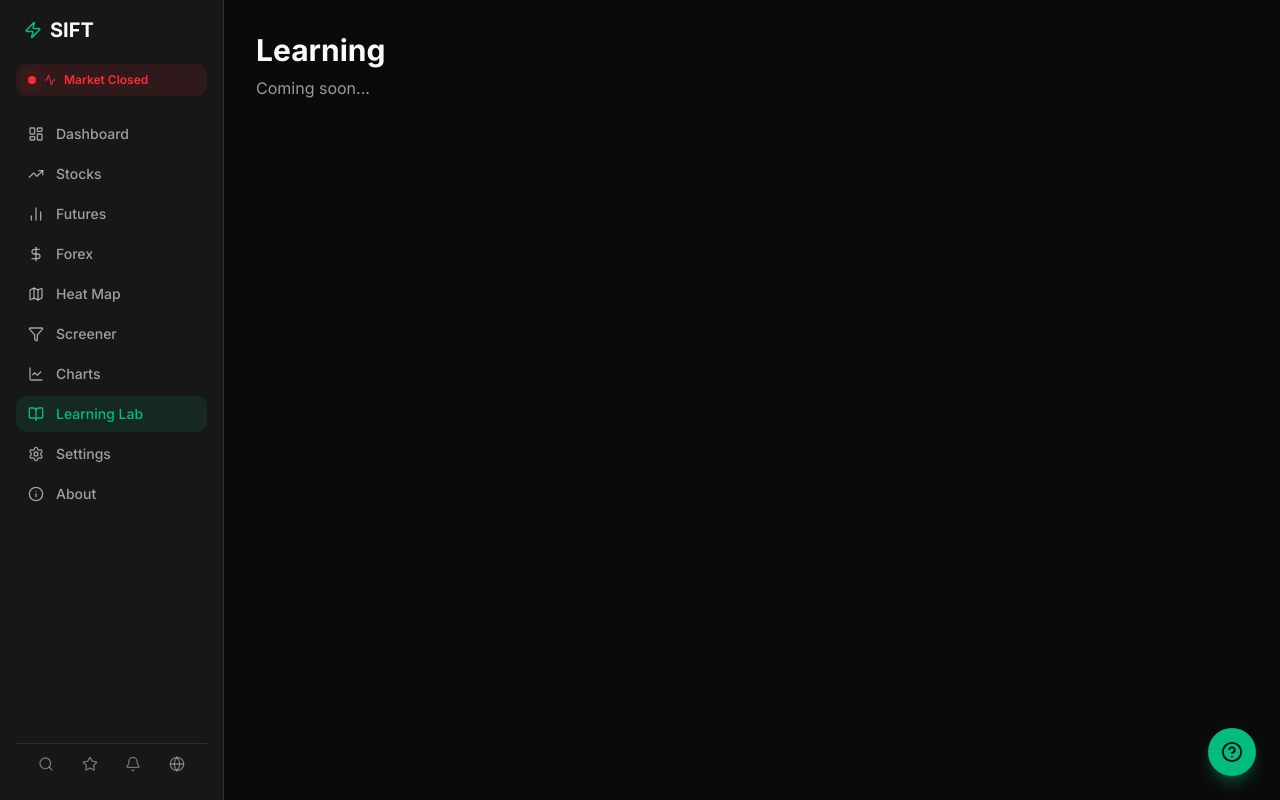
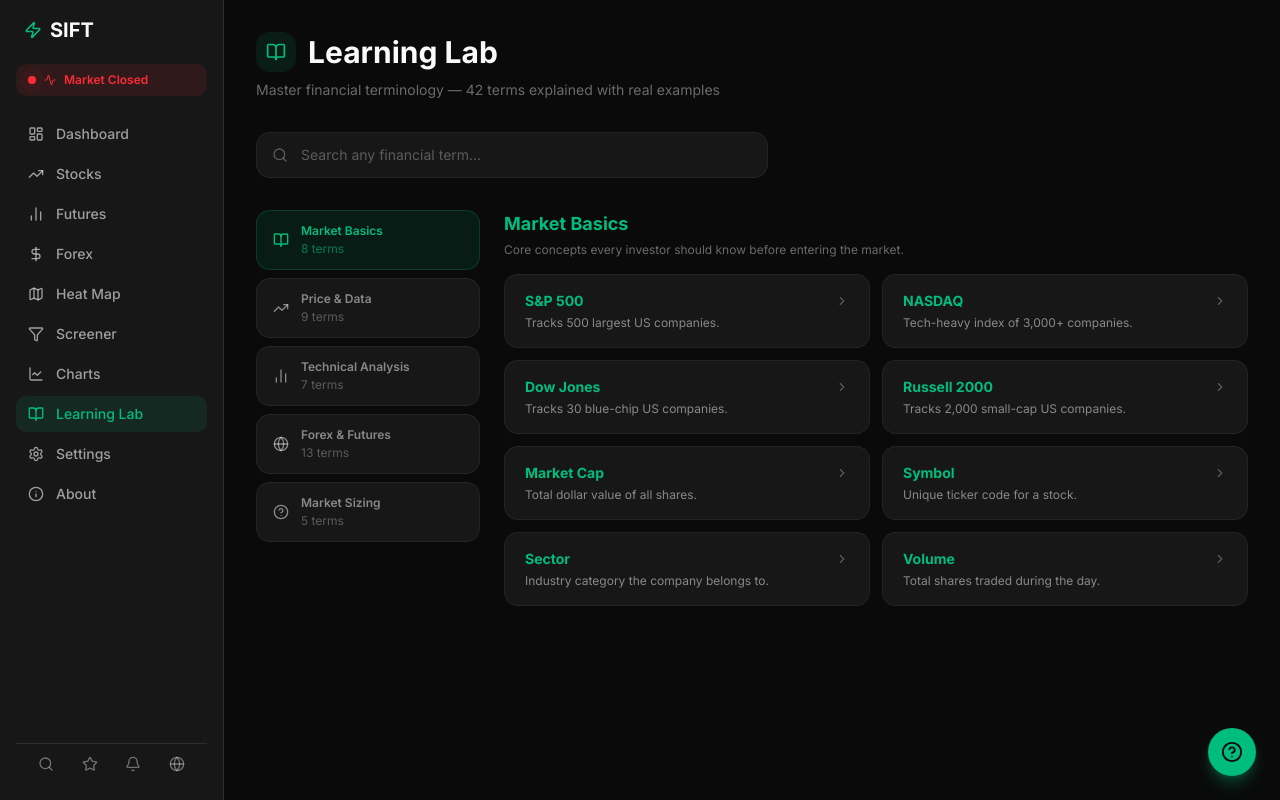
Before and after one commit to DeafGecko/sift_visual, a Next.js app: page /learning in a window 1280 px wide. Built offline with nearby package versions, Linux system fonts and the light colour scheme.

Commit message:
Build full Learning Lab page

```diff
--- a/app/components/dashboardLayout.tsx
+++ b/app/components/dashboardLayout.tsx
@@ -117,7 +117,7 @@
               <IndexCard symbol="VOO" label="S&P 500" />
               <IndexCard symbol="QQQ" label="NASDAQ" />
               <IndexCard symbol="DIA" label="DOW JONES" />
-              {/* <IndexCard symbol="IWM" label="RUSSELL 2000" /> */}
+              <IndexCard symbol="IWM" label="RUSSELL 2000" />
             </CardContent>
           </Card>
 
--- a/app/learning/page.tsx
+++ b/app/learning/page.tsx
@@ -1,8 +1,202 @@
-export default function learningPage() {
+'use client';
+import { useState } from 'react';
+import { motion } from 'framer-motion';
+import { BookOpen, TrendingUp, BarChart2, Globe, HelpCircle, ChevronRight, Search } from 'lucide-react';
+import { DEFINITIONS } from '@/app/components/EduTooltip';
+
+const CATEGORIES = [
+  {
+    id: 'basics',
+    label: 'Market Basics',
+    icon: BookOpen,
+    color: 'text-emerald-500',
+    bg: 'bg-emerald-500/10',
+    border: 'border-emerald-500/20',
+    terms: ['S&P 500', 'NASDAQ', 'Dow Jones', 'Russell 2000', 'Market Cap', 'Symbol', 'Sector', 'Volume'],
+    description: 'Core concepts every investor should know before entering the market.',
+  },
+  {
+    id: 'price',
+    label: 'Price & Data',
+    icon: TrendingUp,
+    color: 'text-blue-400',
+    bg: 'bg-blue-500/10',
+    border: 'border-blue-500/20',
+    terms: ['Price', 'Open', 'High', 'Low', 'Change', 'VWAP', 'Volume Bars', 'Top Gainers', 'Top Losers'],
+    description: 'Understanding price data, how it is calculated, and what it tells you.',
+  },
+  {
+    id: 'technical',
+    label: 'Technical Analysis',
+    icon: BarChart2,
+    color: 'text-amber-400',
+    bg: 'bg-amber-500/10',
+    border: 'border-amber-500/20',
+    terms: ['Candlestick', 'Line Chart', 'Area Chart', 'MA20', 'MA50', 'MA200', 'Heat Map'],
+    description: 'Chart types and indicators used to analyze price movements and trends.',
+  },
+  {
+    id: 'forex',
+    label: 'Forex & Futures',
+    icon: Globe,
+    color: 'text-purple-400',
+    bg: 'bg-purple-500/10',
+    border: 'border-purple-500/20',
+    terms: ['Pair', 'Base', 'Quote', 'Rate', 'Bid', 'Ask', 'Major Pairs', 'Cross Pairs', 'Exotic Pairs', 'Contract', 'Equity Futures', 'Commodities', 'Bonds'],
+    description: 'Currency pairs, exchange rates, and futures contracts explained.',
+  },
+  {
+    id: 'sizing',
+    label: 'Market Sizing',
+    icon: HelpCircle,
+    color: 'text-rose-400',
+    bg: 'bg-rose-500/10',
+    border: 'border-rose-500/20',
+    terms: ['Mega Cap', 'Large Cap', 'Mid Cap', 'Min Change', 'Max Change'],
+    description: 'How companies are categorized by size and what that means for investors.',
+  },
+];
+
+export default function LearningLabPage() {
+  const [activeCategory, setActiveCategory] = useState(CATEGORIES[0]);
+  const [selectedTerm, setSelectedTerm] = useState<string | null>(null);
+  const [searchVal, setSearchVal] = useState('');
+
+  const searchResults = searchVal.length > 1
+    ? Object.entries(DEFINITIONS).filter(([term]) =>
+        term.toLowerCase().includes(searchVal.toLowerCase())
+      )
+    : [];
+
   return (
-    <div className="p-8">
-      <h1 className="text-3xl font-bold">Learning</h1>
-      <p className="text-foreground/60 mt-2">Coming soon...</p>
-    </div>
+    <motion.div
+      initial={{ opacity: 0 }}
+      animate={{ opacity: 1 }}
+      className="p-8 min-h-screen bg-background text-foreground"
+    >
+      {/* Header */}
+      <div className="mb-8">
+        <div className="flex items-center gap-3 mb-2">
+          <div className="w-10 h-10 bg-emerald-500/10 rounded-xl flex items-center justify-center">
+            <BookOpen size={20} className="text-emerald-500" />
+          </div>
+          <h1 className="text-3xl font-bold">Learning Lab</h1>
+        </div>
+        <p className="text-foreground/40 text-sm">
+          Master financial terminology — {Object.keys(DEFINITIONS).length} terms explained with real examples
+        </p>
+      </div>
+
+      {/* Search */}
+      <div className="relative mb-8">
+        <Search size={16} className="absolute left-4 top-1/2 -translate-y-1/2 text-foreground/30" />
+        <input
+          value={searchVal}
+          onChange={(e) => setSearchVal(e.target.value)}
+          placeholder="Search any financial term..."
+          className="w-full max-w-lg bg-card border border-white/5 rounded-xl pl-11 pr-4 py-3 text-sm text-foreground placeholder:text-foreground/30 focus:outline-none focus:border-emerald-500/50"
+        />
+      </div>
+
+      {/* Search Results */}
+      {searchVal.length > 1 ? (
+        <div>
+          <p className="text-xs text-foreground/40 mb-4">{searchResults.length} results for "{searchVal}"</p>
+          <div className="grid grid-cols-1 md:grid-cols-2 gap-3">
+            {searchResults.map(([term, def]) => (
+              <motion.button
+                key={term}
+                initial={{ opacity: 0, y: 8 }}
+                animate={{ opacity: 1, y: 0 }}
+                onClick={() => setSelectedTerm(selectedTerm === term ? null : term)}
+                className="text-left bg-card rounded-xl px-5 py-4 hover:bg-white/10 transition-colors border border-white/5"
+              >
+                <div className="flex items-center justify-between mb-1">
+                  <span className="text-sm font-bold text-emerald-400">{term}</span>
+                  <ChevronRight size={14} className={`text-foreground/30 transition-transform ${selectedTerm === term ? 'rotate-90' : ''}`} />
+                </div>
+                <p className="text-xs text-foreground/50">{def.short}</p>
+                {selectedTerm === term && (
+                  <motion.div initial={{ opacity: 0 }} animate={{ opacity: 1 }} className="mt-3 pt-3 border-t border-white/10">
+                    <p className="text-xs text-foreground/70 leading-relaxed">{def.detail}</p>
+                    {def.example && <p className="text-xs text-foreground/40 italic mt-2">💡 {def.example}</p>}
+                  </motion.div>
+                )}
+              </motion.button>
+            ))}
+          </div>
+        </div>
+      ) : (
+        <div className="flex gap-6">
+          {/* Category cards left column */}
+          <div className="w-56 flex-shrink-0 space-y-2">
+            {CATEGORIES.map((cat) => {
+              const Icon = cat.icon;
+              return (
+                <button
+                  key={cat.id}
+                  onClick={() => { setActiveCategory(cat); setSelectedTerm(null); }}
+                  className={`w-full text-left px-4 py-3 rounded-xl border transition-all ${
+                    activeCategory.id === cat.id
+                      ? `${cat.bg} ${cat.border} ${cat.color} border`
+                      : 'bg-card border-white/5 text-foreground/50 hover:text-foreground hover:bg-white/5'
+                  }`}
+                >
+                  <div className="flex items-center gap-3">
+                    <Icon size={16} />
+                    <div>
+                      <div className="text-xs font-semibold">{cat.label}</div>
+                      <div className="text-xs opacity-60 mt-0.5">{cat.terms.length} terms</div>
+                    </div>
+                  </div>
+                </button>
+              );
+            })}
+          </div>
+
+          {/* Terms right column */}
+          <div className="flex-1">
+            <div className="mb-4">
+              <h2 className={`text-lg font-bold ${activeCategory.color}`}>{activeCategory.label}</h2>
+              <p className="text-xs text-foreground/40 mt-1">{activeCategory.description}</p>
+            </div>
+            <div className="grid grid-cols-1 md:grid-cols-2 gap-3">
+              {activeCategory.terms.map((term, index) => {
+                const def = DEFINITIONS[term];
+                if (!def) return null;
+                return (
+                  <motion.button
+                    key={term}
+                    initial={{ opacity: 0, y: 8 }}
+                    animate={{ opacity: 1, y: 0 }}
+                    transition={{ delay: index * 0.04 }}
+                    onClick={() => setSelectedTerm(selectedTerm === term ? null : term)}
+                    className="text-left bg-card rounded-xl px-5 py-4 hover:bg-white/10 transition-colors border border-white/5 hover:border-white/10"
+                  >
+                    <div className="flex items-center justify-between mb-1">
+                      <span className={`text-sm font-bold ${activeCategory.color}`}>{term}</span>
+                      <ChevronRight size={14} className={`text-foreground/30 transition-transform ${selectedTerm === term ? 'rotate-90' : ''}`} />
+                    </div>
+                    <p className="text-xs text-foreground/50">{def.short}</p>
+                    {selectedTerm === term && (
+                      <motion.div
+                        initial={{ opacity: 0, height: 0 }}
+                        animate={{ opacity: 1, height: 'auto' }}
+                        className="mt-3 pt-3 border-t border-white/10"
+                      >
+                        <p className="text-xs text-foreground/70 leading-relaxed">{def.detail}</p>
+                        {def.example && (
+                          <p className="text-xs text-foreground/40 italic mt-2">💡 {def.example}</p>
+                        )}
+                      </motion.div>
+                    )}
+                  </motion.button>
+                );
+              })}
+            </div>
+          </div>
+        </div>
+      )}
+    </motion.div>
   );
 }
```
